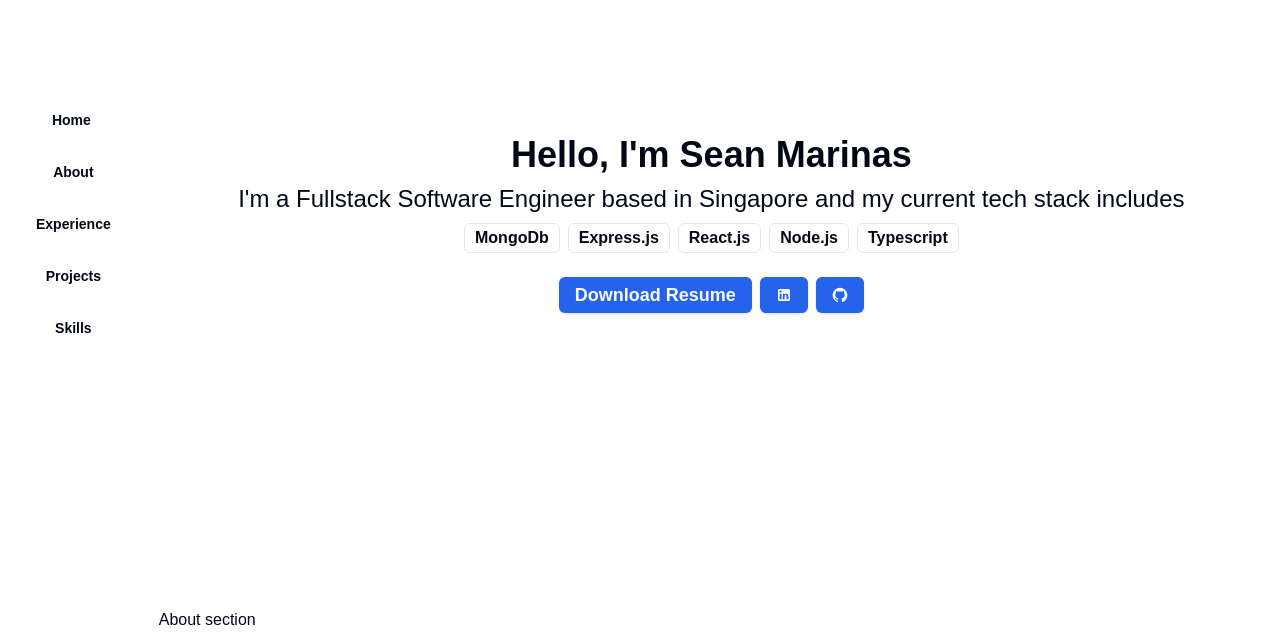
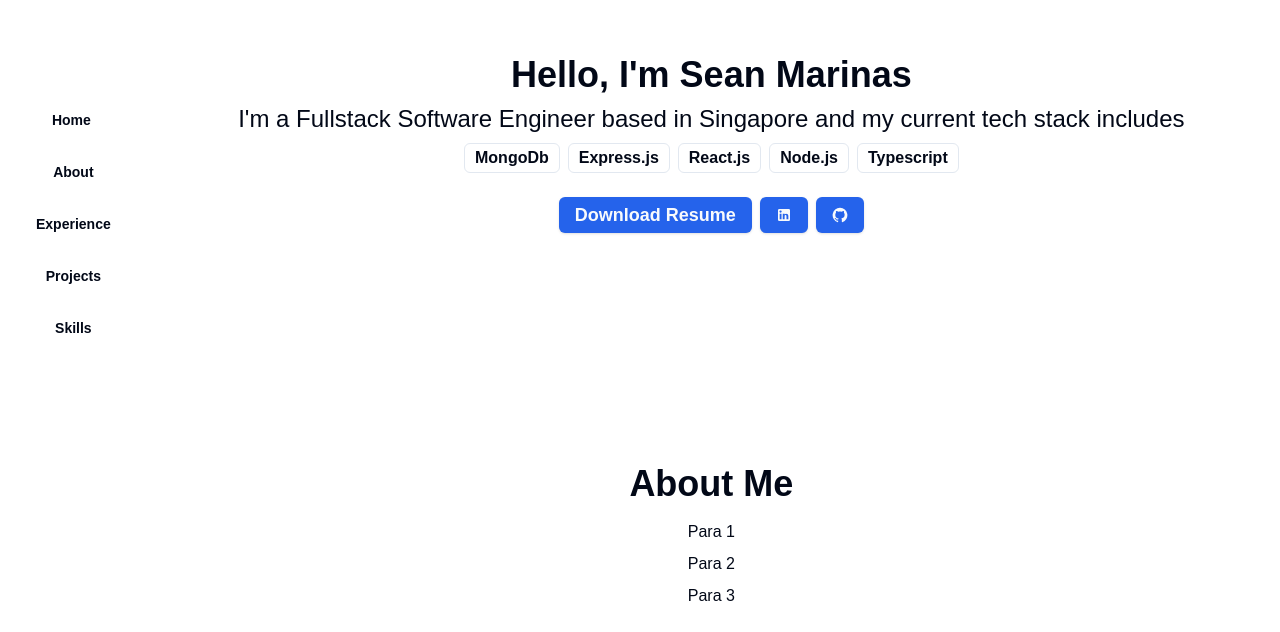
Before and after one commit to seanmarinass/sean-portfolio-v2, a Next.js app: page / in a window 1280 px wide. Shown: the part 176-808 px from the top of the page. Built offline with nearby package versions, Linux system fonts and the light colour scheme.

Commit message:
added about section

```diff
--- a/app/page.tsx
+++ b/app/page.tsx
@@ -4,7 +4,7 @@ import HomeSection from "@/sections/HomeSection";
 
 export default function Home() {
   return (
-    <div className="p-[1rem] h-full w-full">
+    <div className="flex flex-col gap-[1rem] p-[1rem] h-full w-full">
       <HomeSection />
       <AboutSection />
     </div>
--- a/components/ui/Navbar.tsx
+++ b/components/ui/Navbar.tsx
@@ -23,6 +23,9 @@ export default function Navbar() {
           {NAVBAR_LINKS.map((link, index) => {
             const { path, label } = link;
             const isActive = activeSection === path;
+            console.log(
+              `Active: ${activeSection} Path: ${path} isActive: ${isActive}`
+            );
 
             return (
               <NavigationMenuItem key={index}>
--- a/lib/constants/navbar.constants.ts
+++ b/lib/constants/navbar.constants.ts
@@ -1,8 +1,8 @@
 export enum NavbarPath {
-  HOME = "home",
-  ABOUT = "about",
-  EXPERIENCE = "experience",
-  PROJECTS = "projects",
+  HOME = "#home",
+  ABOUT = "#about",
+  EXPERIENCE = "#experience",
+  PROJECTS = "#projects",
   SKILLS = "skills",
 }
 
@@ -14,22 +14,22 @@ export interface NavbarLink {
 export const NAVBAR_LINKS: NavbarLink[] = [
   {
     label: "Home",
-    path: `${NavbarPath.HOME}`,
+    path: NavbarPath.HOME,
   },
   {
     label: "About",
-    path: `${NavbarPath.ABOUT}`,
+    path: NavbarPath.ABOUT,
   },
   {
     label: "Experience",
-    path: `${NavbarPath.EXPERIENCE}`,
+    path: NavbarPath.EXPERIENCE,
   },
   {
     label: "Projects",
-    path: `${NavbarPath.PROJECTS}`,
+    path: NavbarPath.PROJECTS,
   },
   {
     label: "Skills",
-    path: `${NavbarPath.SKILLS}`,
+    path: NavbarPath.SKILLS,
   },
 ];
--- a/sections/AboutSection.tsx
+++ b/sections/AboutSection.tsx
@@ -1,7 +1,13 @@
 export default function AboutSection() {
-    return (
-      <section>
-        <div>About section</div>
-      </section>
-    );
-  }
+  return (
+    <section className="flex flex-col gap-[1rem] justify-center items-center align-middle text-center">
+      <h1 className="text-4xl font-semibold">About Me</h1>
+
+      <div className="flex flex-col gap-[0.5rem]">
+        <p>Para 1</p>
+        <p>Para 2</p>
+        <p>Para 3</p>
+      </div>
+    </section>
+  );
+}
--- a/stores/navbar.store.ts
+++ b/stores/navbar.store.ts
@@ -1,3 +1,5 @@
+"use client";
+
 import { NavbarPath } from "@/lib/constants/navbar.constants";
 import { create } from "zustand";
 
@@ -7,6 +9,6 @@ interface NavbarState {
 }
 
 export const useNavbarStore = create<NavbarState>((set) => ({
-  activeSection: `${NavbarPath.HOME}`,
+  activeSection: NavbarPath.HOME,
   setActiveSection: (section: string) => set({ activeSection: section }),
 }));
```
